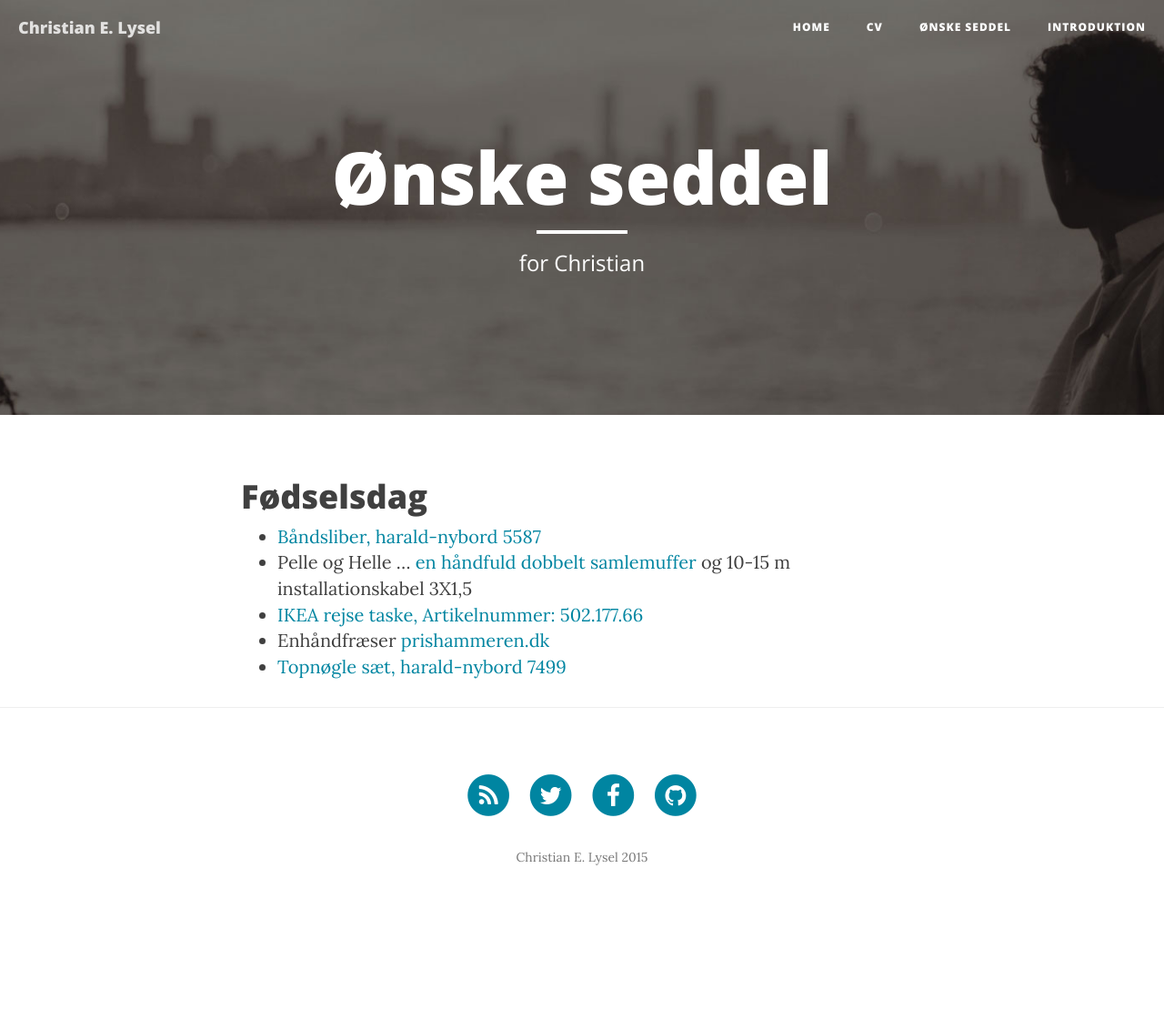
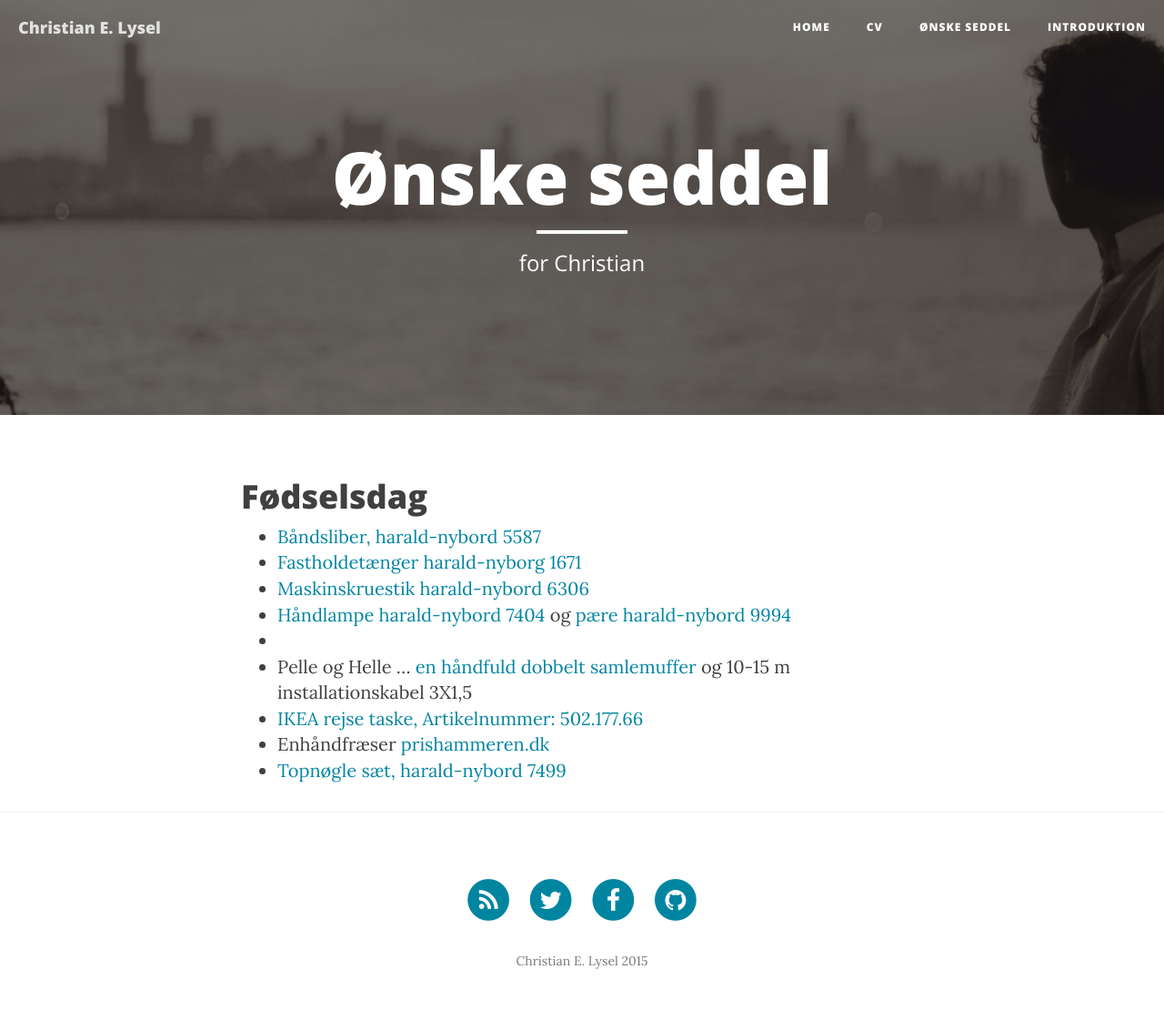
Before and after one commit to clysel/christian.lysel.net, a Jekyll site: the page built from gave.markdown, in a window 1280 px wide. Shown: the whole page at 91% size. Built offline with Jekyll 4.4.1, drawn with Linux system fonts in a browser that asks for light colours; nearby versions of some CDN libraries; before the commit the page ends 1018 px from its top, so only the background shows below that.

Commit message:
Update gave.markdown

```diff
--- a/gave.markdown
+++ b/gave.markdown
@@ -7,6 +7,10 @@ header-img: "img/about-bg.jpg"
 # Fødselsdag
 
  * [Båndsliber, harald-nybord 5587](http://www.harald-nyborg.dk/p5587/selekta-baandsliber-900w-xx116)
+ * [Fastholdetænger harald-nyborg 1671](http://www.harald-nyborg.dk/p1671/fastholdetaenger-i-saet)
+ * [Maskinskruestik harald-nybord 6306](http://www.harald-nyborg.dk/p6306/maskinskruestik-3)
+ * [Håndlampe harald-nybord 7404](http://www.harald-nyborg.dk/p7404/haandlampe-med-5-m-ledning) og [pære harald-nybord 9994](http://www.harald-nyborg.dk/p9994/led-paere-14w-e27-krone)
+ *
  * Pelle og Helle ... [en håndfuld dobbelt samlemuffer](http://www.harald-nyborg.dk/p5388/samlemuffe-dobbel-2-5mm-100stk) og 10-15 m installationskabel 3X1,5
  * [IKEA rejse taske, Artikelnummer: 502.177.66](http://www.ikea.com/dk/da/catalog/products/50217766/)
  * Enhåndfræser [prishammeren.dk](http://www.prishammeren.dk/shop/makita-enhaandsfraeser-5019p.html)
```
